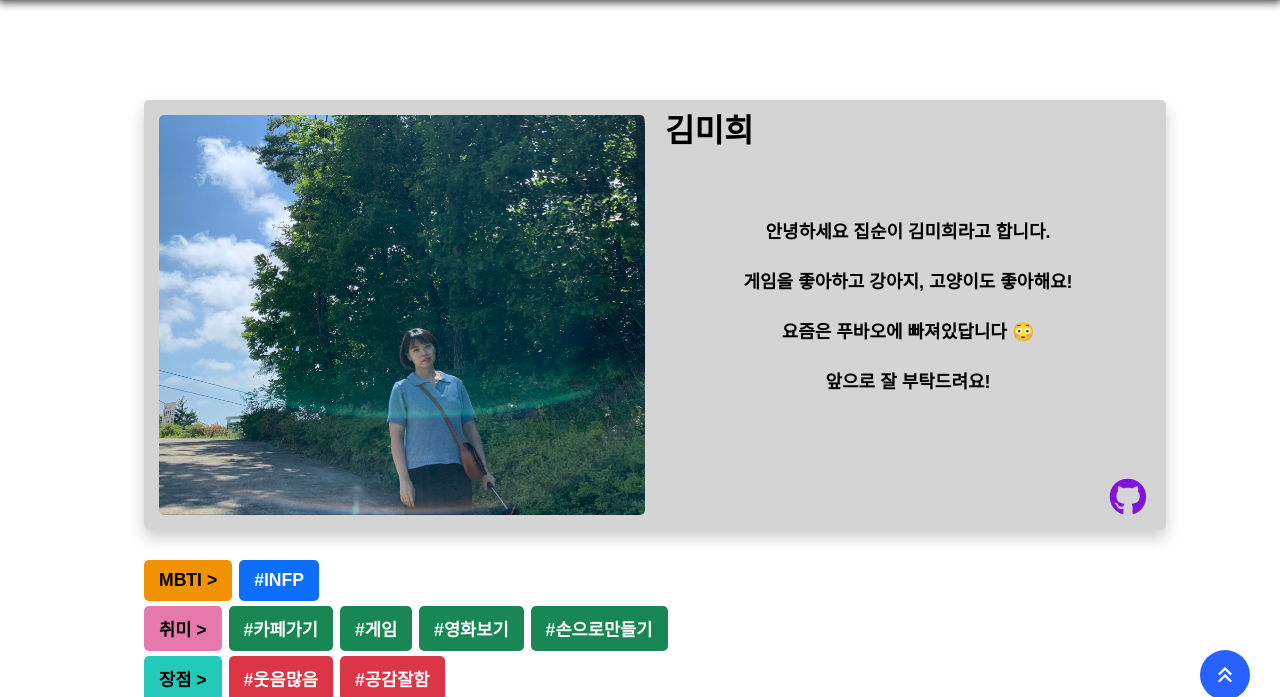
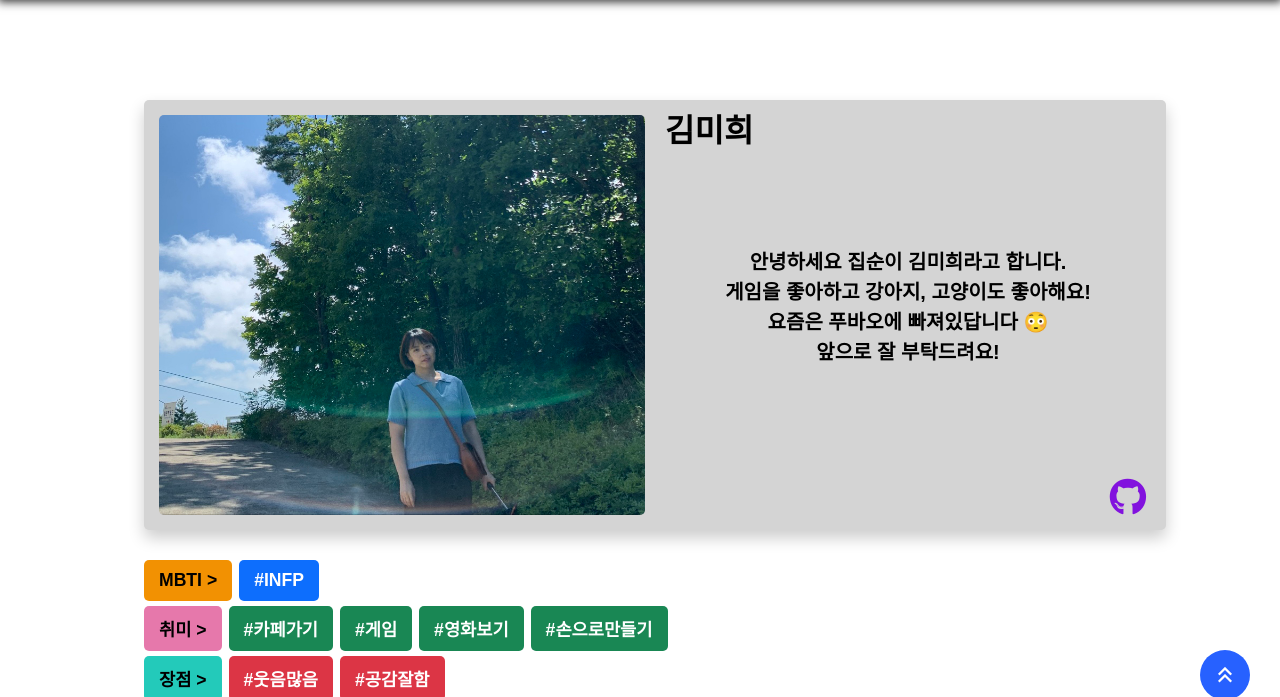
Before and after one commit to HIITMEMARIO/our-team-project, a Python web app: template templates/introduce2.html in a window 1280 px wide. Shown: the part 70-767 px from the top of the page. Run offline with Jinja, Linux system fonts and the light colour scheme; the template is opened without the code that fills it, so the values that code supplies are empty; some libraries are stand-ins or nearby versions.

Commit message:
개인페이지 카드 수정

```diff
--- a/static/css/intro-style.css
+++ b/static/css/intro-style.css
@@ -125,10 +125,12 @@ main {
   justify-content: center;
   height: 300px;
   line-height: 50px;
+  text-align: center;
 }
 
 .card-group p {
-  font-size: 18px !important;
+  font-size: 20px !important;
+  line-height: 1.5;
 }
 
 .card-group img {
--- a/templates/introduce2.html
+++ b/templates/introduce2.html
@@ -66,10 +66,12 @@
             <div class="introduce">
               <h3>김미희</h3>
               <div class="introduce__text">
-                <p>안녕하세요 집순이 김미희라고 합니다.</p>
-                <p>게임을 좋아하고 강아지, 고양이도 좋아해요!</p>
-                <p>요즘은 푸바오에 빠져있답니다 😳</p>
-                <p>앞으로 잘 부탁드려요!</p>
+                <p>
+                  안녕하세요 집순이 김미희라고 합니다. <br />
+                  게임을 좋아하고 강아지, 고양이도 좋아해요!<br />
+                  요즘은 푸바오에 빠져있답니다 😳 <br />
+                  앞으로 잘 부탁드려요!
+                </p>
               </div>
             </div>
           </div>
```
